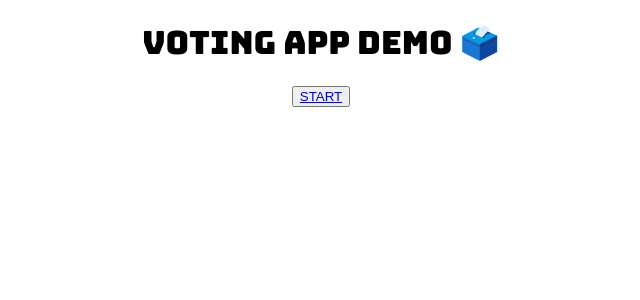
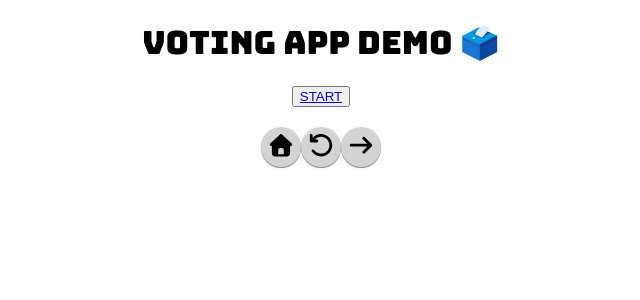
Before and after one commit to ngongochan/can-you-spot-it, a React (Vite) app in the folder practice-react/: page / in a window 1280 px wide. Shown: the top 300 px of the page, without its empty margins (319-959 px from the left). Built offline with nearby package versions, Linux system fonts and the light colour scheme.

Commit message:
round buttons with icons

```diff
--- a/practice-react/package.json
+++ b/practice-react/package.json
@@ -10,6 +10,11 @@
     "preview": "vite preview"
   },
   "dependencies": {
+    "@fortawesome/fontawesome-svg-core": "^7.1.0",
+    "@fortawesome/free-brands-svg-icons": "^7.1.0",
+    "@fortawesome/free-regular-svg-icons": "^7.1.0",
+    "@fortawesome/free-solid-svg-icons": "^7.1.0",
+    "@fortawesome/react-fontawesome": "^3.1.0",
     "react": "^19.1.1",
     "react-dom": "^19.1.1",
     "react-router-dom": "^7.9.4"
--- a/practice-react/src/App.jsx
+++ b/practice-react/src/App.jsx
@@ -1,6 +1,14 @@
 import { Routes, Route, Link } from "react-router-dom";
 import VotePage from "./VotePage";
 import ResultPage from "./ResultPage";
+import RoundButton from "./components/RoundButton/RoundButton.jsx";
+
+import { FontAwesomeIcon } from "@fortawesome/react-fontawesome"
+import { faHouse } from "@fortawesome/free-solid-svg-icons";
+import { faArrowRotateLeft } from "@fortawesome/free-solid-svg-icons";
+import { faArrowRight } from "@fortawesome/free-solid-svg-icons";
+
+
 
 export default function App() {
   return (
@@ -11,6 +19,9 @@ export default function App() {
         {/* <button to="/vote/1">START</button> */}
         <button><Link to="/vote/1">START</Link></button>
       </nav>
+      <RoundButton icon={faHouse}/>
+      <RoundButton icon={faArrowRotateLeft}/>
+      <RoundButton icon={faArrowRight}/>
 
       <Routes>
         <Route path="/vote/:id" element={<VotePage />} />
--- /dev/null
+++ b/practice-react/src/components/RoundButton/RoundButton.jsx
@@ -0,0 +1,12 @@
+import styles from "./RoundButton.module.css"
+import { FontAwesomeIcon } from "@fortawesome/react-fontawesome"
+
+function RoundButton({icon}) {
+    return(
+        <button className={styles.roundButton}>
+          <FontAwesomeIcon icon={icon} />
+        </button>
+    );
+}
+
+export default RoundButton;
--- /dev/null
+++ b/practice-react/src/components/RoundButton/RoundButton.module.css
@@ -0,0 +1,10 @@
+.roundButton {
+    width: 40px;
+    height: 40px;
+    border-radius: 50%;
+    background-color: lightgrey;
+    cursor: pointer;
+    border: none;
+    box-shadow: 0 1px 1px grey;
+    font-size: 1.4rem;
+}
```
Also changed, not shown: 1 other file (tests, documents, lock files or other folders).
